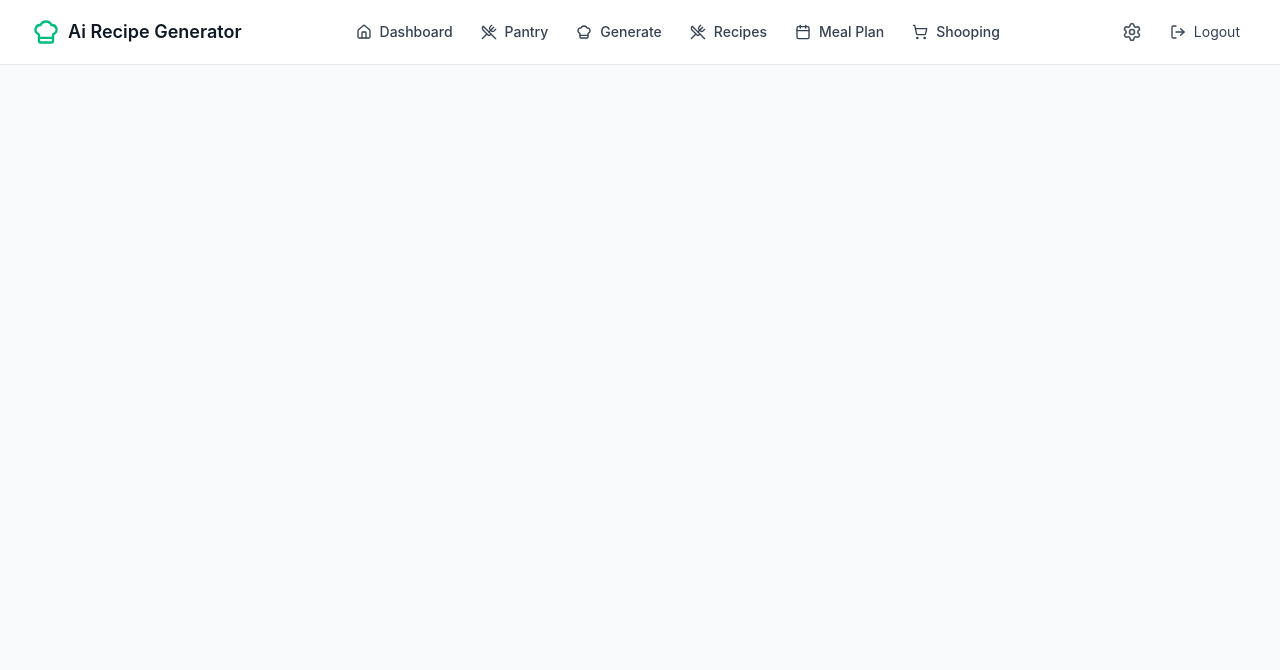
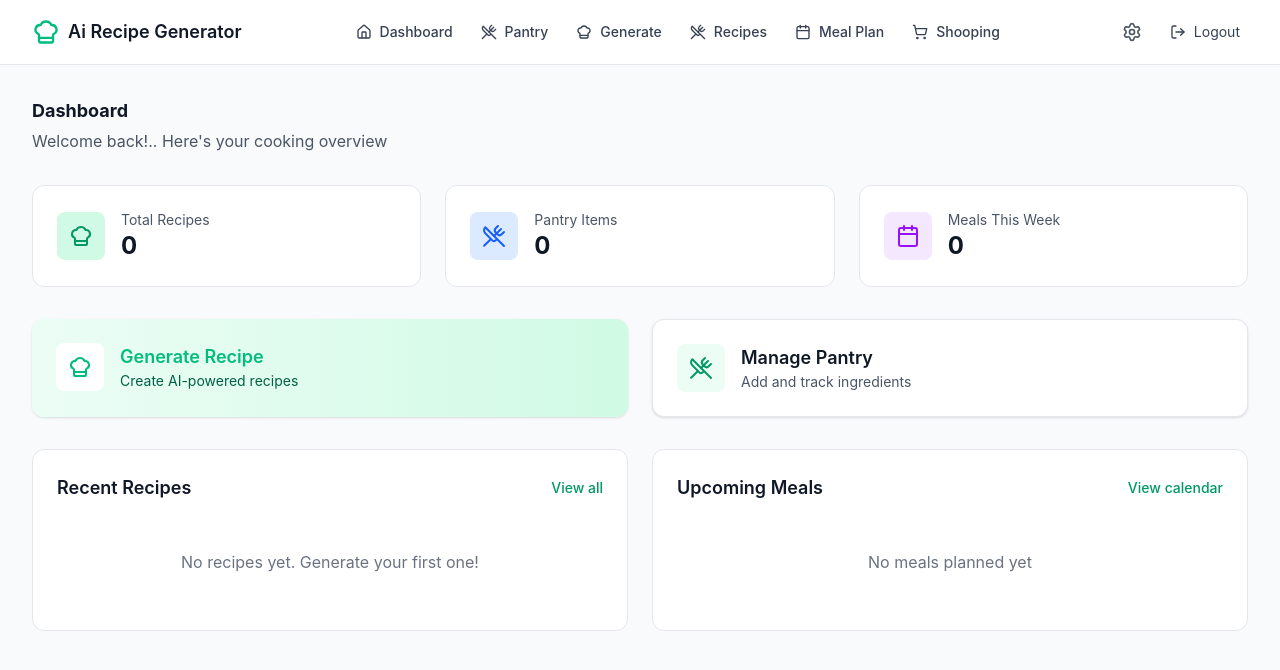
Before and after one commit to FranzVincentTogonon26/AI-RecipeGenerator, a React (Vite) app in the folder frontend/: page /dashboard in a window 1280 px wide. Shown: the top 670 px of the page. Built offline with nearby package versions, Linux system fonts and the light colour scheme.

Commit message:
Building Dashboard Page

```diff
--- a/frontend/src/pages/DashboardPage.jsx
+++ b/frontend/src/pages/DashboardPage.jsx
@@ -1,13 +1,178 @@
-import React from 'react'
+import React, { useEffect, useState } from 'react'
 import Navbar from '../components/layout/Navbar'
+import { Calendar, ChefHat, UtensilsCrossed } from 'lucide-react';
+import { Link } from 'react-router';
+
+const StatCard= ({ icon, label, value, color }) => {
+  const colorClasses = {
+        emerald: 'bg-emerald-100 text-emerald-600',
+        blue: 'bg-blue-100 text-blue-600',
+        purple: 'bg-purple-100 text-purple-600'
+    };
+
+  return (
+        <div className="bg-white rounded-xl border border-gray-200 p-6">
+            <div className="flex items-center gap-4">
+                <div className={`w-12 h-12 rounded-lg flex items-center justify-center ${colorClasses[color]}`}>
+                    {icon}
+                </div>
+                <div>
+                    <p className="text-sm text-gray-600">{label}</p>
+                    <p className="text-2xl font-bold text-gray-900">{value}</p>
+                </div>
+            </div>
+        </div>
+    );
+}
 
 const DashboardPage = () => {
+
+  const [stats, setStats] = useState({
+    totalRecipes: 0,
+    pantryItems: 0,
+    mealsThisWeek: 0
+  });
+
+  const [recentRecipes, setRecentRecipes] = useState([]);
+  const [upcomingMeals, setUpcomingMeals] = useState([]);
+
+  useEffect(() => {
+    // load data here
+  })
+
   return (
     <div className="min-h-screen bg-gray-50">
       <Navbar />
-      <div className="">
+      <div className="max-w-7xl mx-auto px-4 sm:px-6 lg:px-8 py-8">
+          {/* Header */}
+          <div className="mb-8">
+            <h1 className="text-lg font-bold text-gray-900">Dashboard</h1>
+            <p className="text-gray-600 mt-1">Welcome back!.. Here's your cooking overview</p>
+          </div>
 
-      </div>
+          {/* Stats Cards */}
+          <div className="grid grid-cols-1 md:grid-cols-3 gap-6 mb-8">
+              <StatCard
+                  icon={<ChefHat className="w-6 h-6" />}
+                  label="Total Recipes"
+                  value={stats.totalRecipes}
+                  color="emerald"
+              />
+              <StatCard
+                  icon={<UtensilsCrossed className="w-6 h-6" />}
+                  label="Pantry Items"
+                  value={stats.pantryItems}
+                  color="blue"
+              />
+              <StatCard
+                  icon={<Calendar className="w-6 h-6" />}
+                  label="Meals This Week"
+                  value={stats.mealsThisWeek}
+                  color="purple"
+              />
+          </div>
+
+          {/* Quick Actions */}
+          <div className="grid grid-cols-1 md:grid-cols-2 gap-6 mb-8">
+              <Link
+                  to="/generate"
+                  className="bg-linear-to-r from-emerald-50 to-emerald-100 text-emerald-500 p-6 rounded-xl shadow-sm hover:shadow-md transition-all group"
+              >
+                  <div className="flex items-center gap-4">
+                      <div className="w-12 h-12 bg-white rounded-lg flex items-center justify-center group-hover:scale-110 transition-transform">
+                          <ChefHat className="w-6 h-6" />
+                      </div>
+                      <div>
+                          <h3 className="font-semibold text-lg">Generate Recipe</h3>
+                          <p className="text-emerald-800 text-sm">Create AI-powered recipes</p>
+                      </div>
+                  </div>
+              </Link>
+
+              <Link
+                  to="/pantry"
+                  className="bg-white border border-gray-200 p-6 rounded-xl shadow-sm hover:shadow-md transition-all group"
+              >
+                  <div className="flex items-center gap-4">
+                      <div className="w-12 h-12 bg-emerald-50 rounded-lg flex items-center justify-center group-hover:scale-110 transition-transform">
+                          <UtensilsCrossed className="w-6 h-6 text-emerald-600" />
+                      </div>
+                      <div>
+                          <h3 className="font-semibold text-lg text-gray-900">Manage Pantry</h3>
+                          <p className="text-gray-600 text-sm">Add and track ingredients</p>
+                      </div>
+                  </div>
+              </Link>
+          </div>
+
+          {/* Recent Recipes & Upcoming Meals */}
+          <div className="grid grid-cols-1 lg:grid-cols-2 gap-6">
+              {/* Recent Recipes */}
+              <div className="bg-white rounded-xl border border-gray-200 p-6">
+                  <div className="flex items-center justify-between mb-4">
+                      <h2 className="text-lg font-semibold text-gray-900">Recent Recipes</h2>
+                      <Link to="/recipes" className="text-sm text-emerald-600 hover:text-emerald-700 font-medium">
+                          View all
+                      </Link>
+                  </div>
+
+                  {recentRecipes.length > 0 ? (
+                      <div className="space-y-3">
+                          {recentRecipes.map((recipe) => (
+                              <Link
+                                  key={recipe.id}
+                                  to={`/recipes/${recipe.id}`}
+                                  className="flex items-center gap-3 p-3 rounded-lg hover:bg-gray-50 transition-colors"
+                              >
+                                  <div className="w-12 h-12 bg-emerald-100 rounded-lg flex items-center justify-center">
+                                      <ChefHat className="w-6 h-6 text-emerald-600" />
+                                  </div>
+                                  <div className="flex-1 min-w-0">
+                                      <h3 className="font-medium text-gray-900 truncate">{recipe.name}</h3>
+                                      <p className="text-sm text-gray-500 flex items-center gap-1">
+                                          <Clock className="w-3 h-3" />
+                                          {recipe.cook_time} mins
+                                      </p>
+                                  </div>
+                              </Link>
+                          ))}
+                      </div>
+                  ) : (
+                      <p className="text-gray-500 text-center py-8">No recipes yet. Generate your first one!</p>
+                  )}
+              </div>
+              {/* Upcoming Meals */}
+                <div className="bg-white rounded-xl border border-gray-200 p-6">
+                    <div className="flex items-center justify-between mb-4">
+                        <h2 className="text-lg font-semibold text-gray-900">Upcoming Meals</h2>
+                        <Link to="/meal-plan" className="text-sm text-emerald-600 hover:text-emerald-700 font-medium">
+                            View calendar
+                        </Link>
+                    </div>
+
+                    {upcomingMeals.length > 0 ? (
+                        <div className="space-y-3">
+                            {upcomingMeals.map((meal) => (
+                                <div
+                                    key={meal.id}
+                                    className="flex items-center gap-3 p-3 rounded-lg border border-gray-100"
+                                >
+                                    <div className="w-12 h-12 bg-purple-100 rounded-lg flex items-center justify-center">
+                                        <Calendar className="w-6 h-6 text-purple-600" />
+                                    </div>
+                                    <div className="flex-1 min-w-0">
+                                        <h3 className="font-medium text-gray-900 truncate">{meal.recipe_name}</h3>
+                                        <p className="text-sm text-gray-500 capitalize">{meal.meal_type}</p>
+                                    </div>
+                                </div>
+                            ))}
+                        </div>
+                    ) : (
+                        <p className="text-gray-500 text-center py-8">No meals planned yet</p>
+                    )}
+                </div>
+            </div>
+          </div>
     </div>
   )
 }
```
